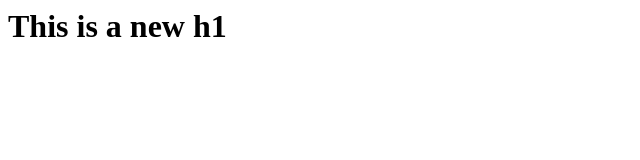
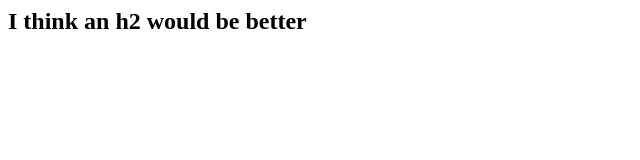
Before and after one commit to cjhaspenfalls/background-generator, a plain HTML site: page index.html in a window 1280 px wide. Shown: the whole page, without its empty margins (0-640 px from the left). Drawn offline with Linux system fonts and the light colour scheme.

Commit message:
an h2 will work better

```diff
--- a/index.html
+++ b/index.html
@@ -3,6 +3,7 @@
     <title>Herny Title</title>
 </head>
 <body>
-    <h1>This is a new h1</h1>
+    <h1></h1>
+    <h2>I think an h2 would be better</h2>
 </body>
 </html>
```
